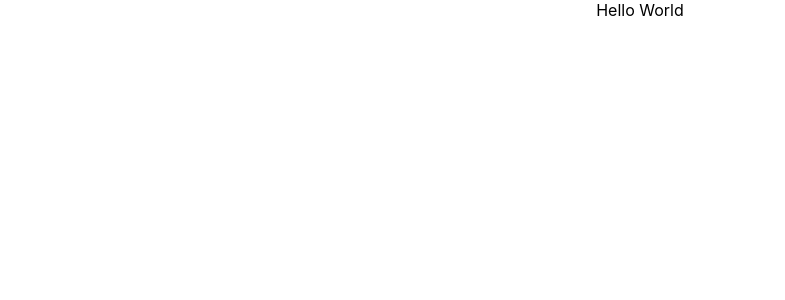
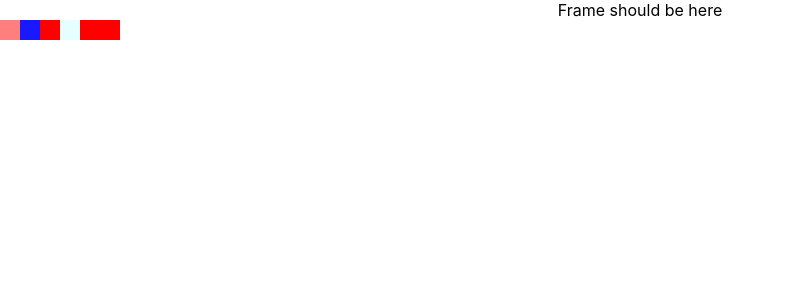
Before and after one commit to mjcolin/lightanimator, a React (Create React App) app: page / in a window 1280 px wide. Shown: the top 300 px of the page, without its empty margins (0-785 px from the left). Built offline with nearby package versions, Linux system fonts and the light colour scheme.

Commit message:
Made frame interactive

```diff
--- a/src/App.js
+++ b/src/App.js
@@ -1,15 +1,36 @@
 
 import './App.css';
 import React, { useState } from 'react';
+import initialValues from './initialValues'
 
+import Frame from './components/Frame'
 function App() {
 
+  const [timeline, setTimeline] = useState(initialValues);
 
+function setPixelForFrame(frameNumber, pixelNumber, hue, opacity){
+    const newTimeline = timeline.slice();
+
+    if(frameNumber >= 0 && frameNumber < newTimeline.length){
+      newTimeline[frameNumber].pixels[pixelNumber].hue = hue;
+      newTimeline[frameNumber].pixels[pixelNumber].opacity = opacity;
+    }
+
+
+    setTimeline(newTimeline);
+}
+
+const theFrames = timeline.map((aFrame, index)=>
+  <Frame pixels = {aFrame.pixels} frame={index} onClick={setPixelForFrame} key={index} />
+);
 
 
   return (
     <div className="App">
-     Hello World
+      Frame should be here
+      <div className="timeline">
+      {theFrames}
+      </div>
     </div>
   );
 }
--- a/src/components/Frame.js
+++ b/src/components/Frame.js
@@ -2,15 +2,21 @@ import classes from './Frame.module.css'
 
 function Frame(props){
 
-    const pixels = props.pixels.map((pixel)=>
-        <div class={classes.pixel} style={{backgroundColor: pixel.hue, opacity: pixel.opacity}}>
+    let thePixels = props.pixels.map((pixel, index)=>
+        <div className={classes.pixel}
+        style={{backgroundColor: pixel.hue, opacity: pixel.opacity+'%'}}
+        key={pixel.hue+index}
+        onClick={()=>props.onClick(0,index, 'black', 100)}
 
-        </div>
+        ></div>
     );
 
+
     return(
-        <div class={classes.frame}>
-
+        <div className={classes.frame}>
+            {thePixels}
         </div>
     );
 }
+
+export default Frame;
--- a/src/components/Frame.module.css
+++ b/src/components/Frame.module.css
@@ -1,9 +1,10 @@
 .frame{
     display: grid;
-    grid-template-columns: repeat(autofill, autofill );
+    grid-template-columns: repeat(auto-fill, 20px);
+    grid-template-rows: max-content;
 }
 
 .pixel{
-    width: 10;
-    height: 10;
+    width: 20px;
+    height: 20px;
 }
```
